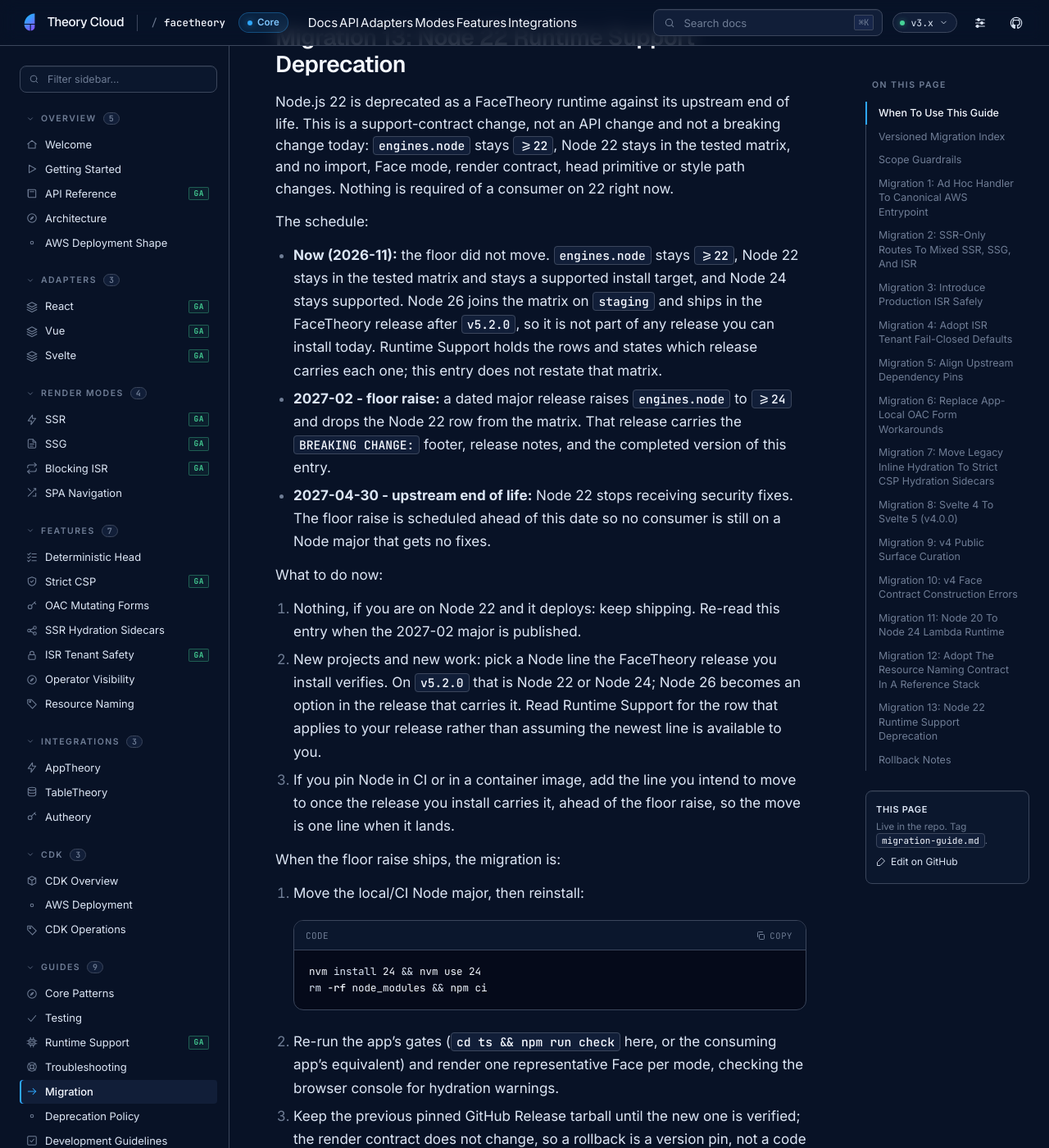
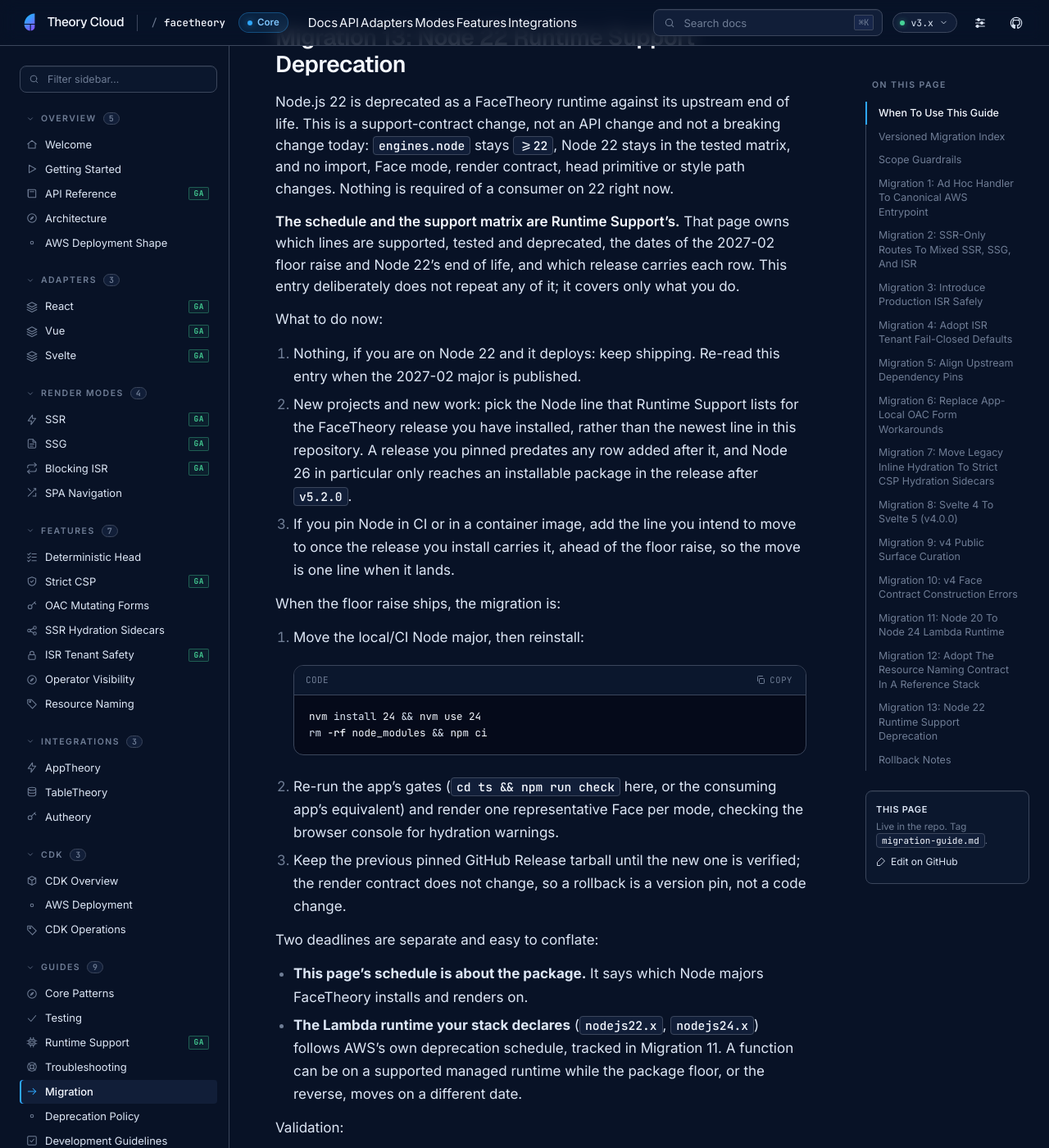
Before and after one commit to theory-cloud/FaceTheory, a Jekyll site: the page built from docs/migration-guide.md, in a window 1280 px wide and 1400 px high, scrolled down 19179 px. Shown: the whole window at 82% size. Built offline with Jekyll 4.4.1, drawn with Linux system fonts in a browser that asks for light colours.

Commit message:
fix(docs): defer the runtime matrix to Runtime Support on reader pages
FT-640-S2-01 also found the README, Deprecation Policy,
Migration 13 and Troubleshooting restating the support matrix instead
of deferring to docs/runtimes/support.md:

- README's at-a-glance row listed the floor and also Node 22's status;
  it now lists the floor and links, like every other page.
- The Deprecation Policy row repeated Node 22's end-of-life date, the
  2027-02 floor raise and the matrix effect. It now records the
  deprecation and defers the lines, the schedule and the carrying
  release to Runtime Support.
- Migration 13 kept a three-bullet schedule that restated the matrix,
  while claiming in the same bullet that it did not. The schedule is
  now Runtime Support's alone; the entry keeps only the consumer steps.
- Troubleshooting restated Node 22's deprecation status in a sentence
  about what `npm ci` enforces; it now points at the floor.

Getting Started's deferral is unchanged in shape and now names the
release the same way: "the release after `v5.2.0`" for Node 26.

README and the three prettier-checked docs pages were reformatted by
`npm run format`; the rest are parse-checked only, as before.

Docs only: no code, version, workflow or release state changes.

```diff
--- a/docs/migration-guide.md
+++ b/docs/migration-guide.md
@@ -527,20 +527,16 @@ an API change and not a breaking change today: `engines.node` stays `>=22`, Node
 import, Face mode, render contract, head primitive or style path changes. Nothing is required of a consumer on 22 right
 now.
 
-The schedule:
-
-- **Now (2026-11):** the floor did not move. `engines.node` stays `>=22`, Node 22 stays in the tested matrix and stays a supported install target, and Node 24 stays supported. Node 26 joins the matrix on `staging` and ships in the FaceTheory release after `v5.2.0`, so it is not part of any release you can install today. [Runtime Support](/runtimes/support/) holds the rows and states which release carries each one; this entry does not restate that matrix.
-- **2027-02 - floor raise:** a dated major release raises `engines.node` to `>=24` and drops the Node 22 row from the
-  matrix. That release carries the `BREAKING CHANGE:` footer, release notes, and the completed version of this entry.
-- **2027-04-30 - upstream end of life:** Node 22 stops receiving security fixes. The floor raise is scheduled ahead of
-  this date so no consumer is still on a Node major that gets no fixes.
+**The schedule and the support matrix are [Runtime Support](/runtimes/support/)'s.** That page owns which lines are
+supported, tested and deprecated, the dates of the 2027-02 floor raise and Node 22's end of life, and which release
+carries each row. This entry deliberately does not repeat any of it; it covers only what you do.
 
 What to do now:
 
 1. Nothing, if you are on Node 22 and it deploys: keep shipping. Re-read this entry when the 2027-02 major is published.
-2. New projects and new work: pick a Node line the FaceTheory release you install verifies. On `v5.2.0` that is Node 22
-   or Node 24; Node 26 becomes an option in the release that carries it. Read [Runtime Support](/runtimes/support/) for
-   the row that applies to your release rather than assuming the newest line is available to you.
+2. New projects and new work: pick the Node line that [Runtime Support](/runtimes/support/) lists for the FaceTheory
+   release you have installed, rather than the newest line in this repository. A release you pinned predates any row
+   added after it, and Node 26 in particular only reaches an installable package in the release after `v5.2.0`.
 3. If you pin Node in CI or in a container image, add the line you intend to move to once the release you install
    carries it, ahead of the floor raise, so the move is one line when it lands.
 
```
Also changed, not shown: docs/deprecation-policy.md (+3 -3 lines), docs/getting-started.md (+1 -1 lines), docs/troubleshooting.md (+1 -1 lines), README.md.
